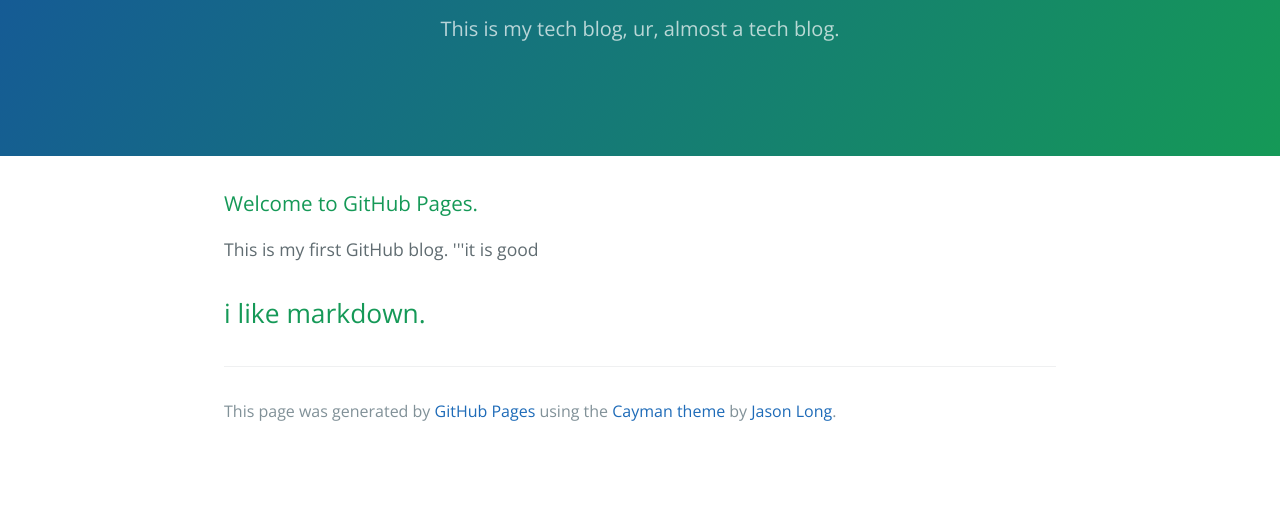
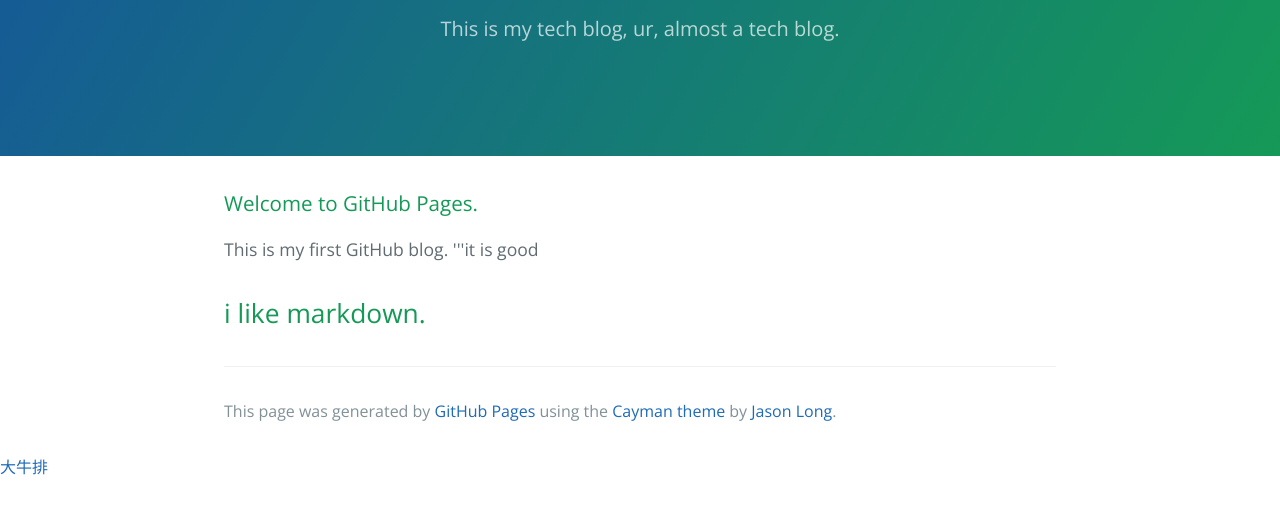
Before and after one commit to Go4fun/go4fun.github.io, a plain HTML site: page index.html in a window 1280 px wide. Shown: the part 161-674 px from the top of the page. Drawn offline with nearby package versions, Linux system fonts and the light colour scheme.

Commit message:
修改首页

```diff
--- a/index.html
+++ b/index.html
@@ -32,6 +32,7 @@
 
     </section>
 
+    <a href=/blogs/a1.html>大牛排</a>
 
   </body>
 </html>
```
